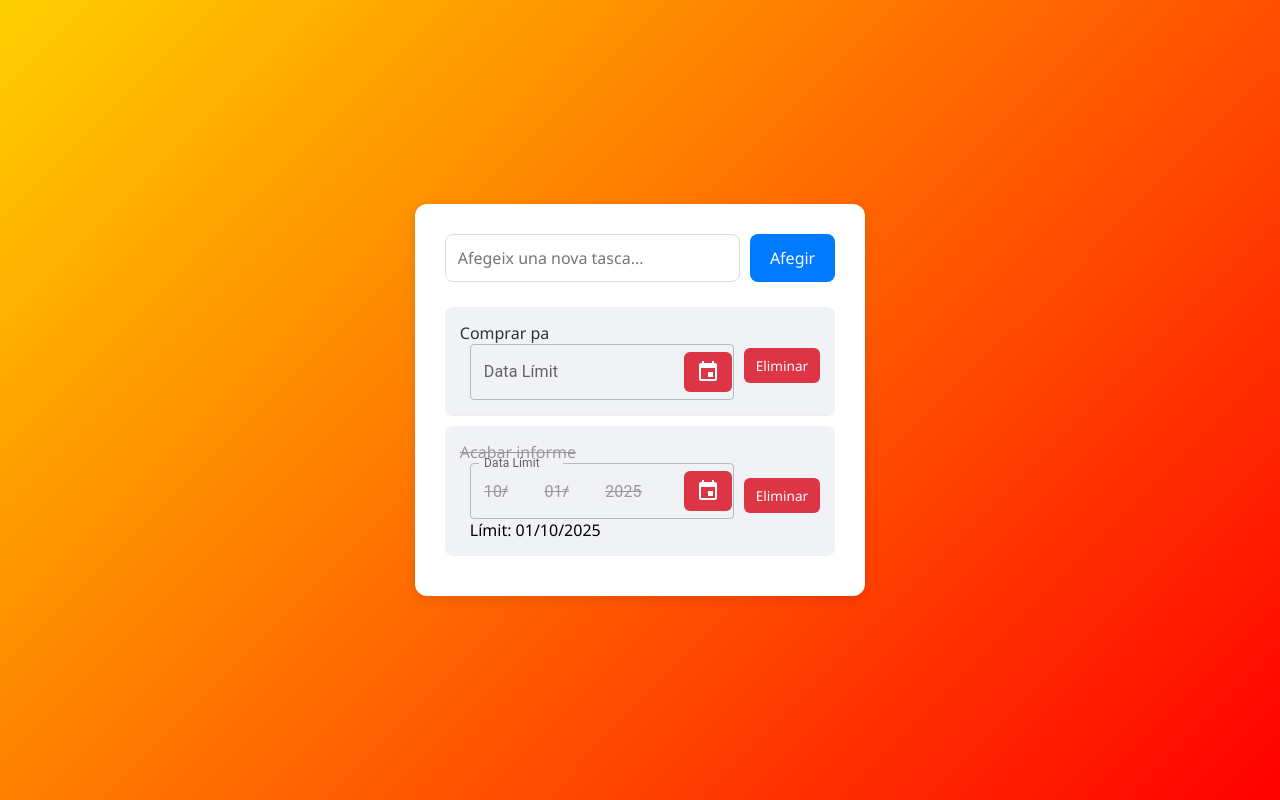
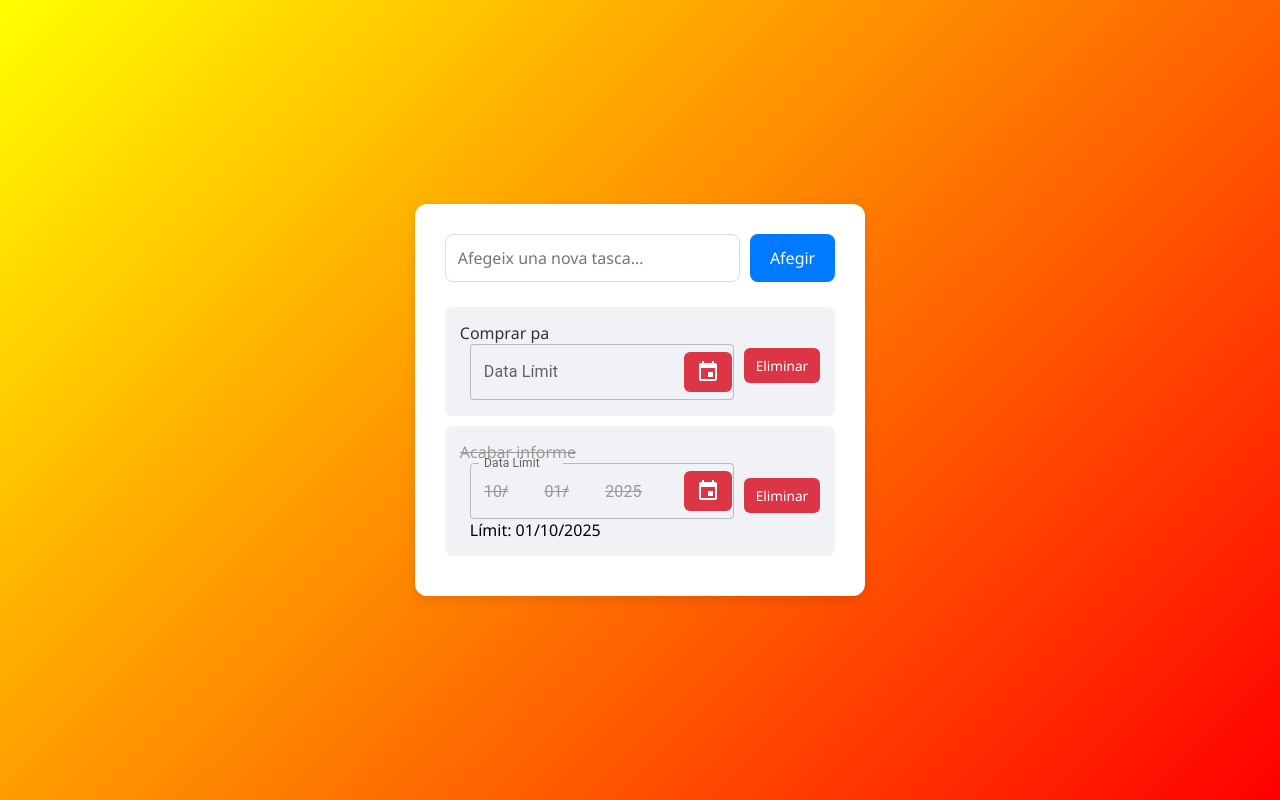
Before and after one commit to Ignasi1/to-do-list, a React (Create React App) app: page / in a window 1280 px wide. Built offline with nearby package versions, Linux system fonts and the light colour scheme.

Commit message:
Colores fondo

```diff
--- a/src/index.css
+++ b/src/index.css
@@ -7,7 +7,7 @@
 }
 
 body {
-  background: linear-gradient(135deg, #ffd000, #ff0000);
+  background: linear-gradient(135deg, #ffff00, #ff0000);
   min-height: 100vh;
   display: flex;
   align-items: center;
```
